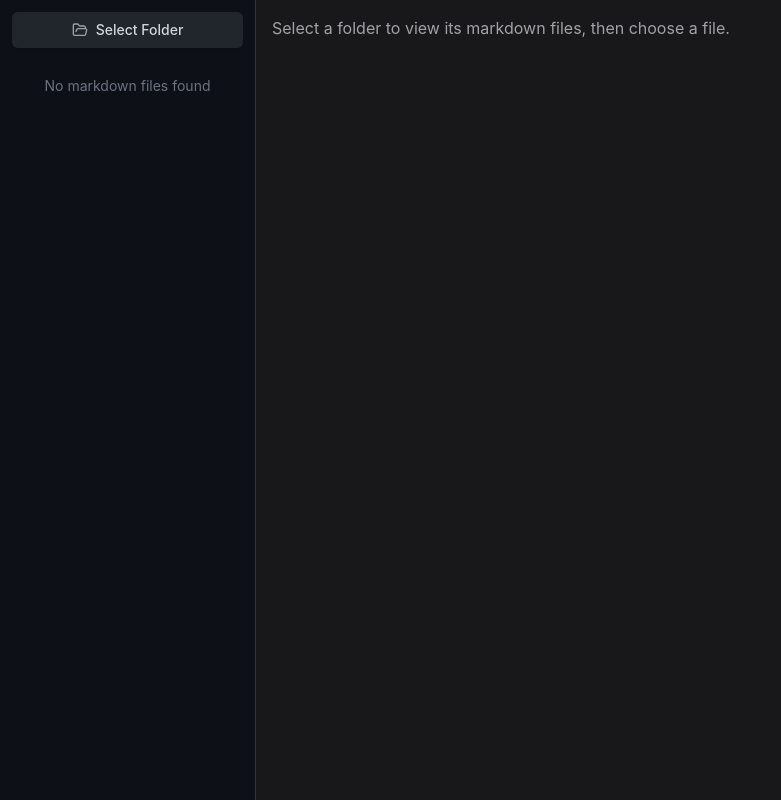
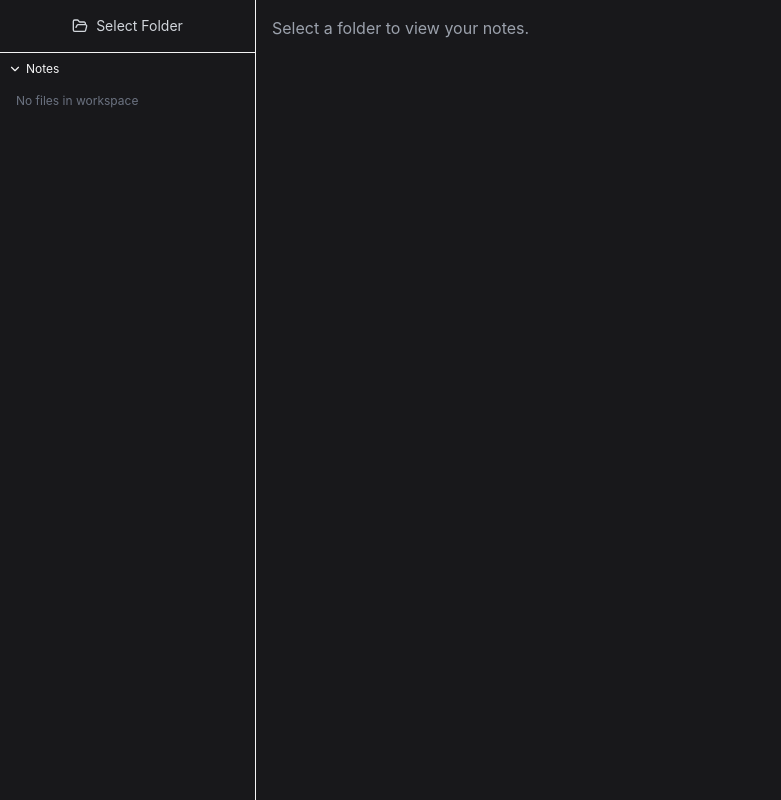
Before and after one commit to romitjain/notely, a Next.js app: page / in a window 1280 px wide. Shown: the whole page, without its empty margins (0-781 px from the left). Built offline with nearby package versions, Linux system fonts and the light colour scheme.

Commit message:
Changes to sidebar

```diff
--- a/app/globals.css
+++ b/app/globals.css
@@ -2,28 +2,52 @@
 @tailwind components;
 @tailwind utilities;
 
-
-/* Root variables for dark theme */
-:root {
+@layer base {
+  :root {
+    --background: 222.2 84% 4.9%;
+    --foreground: 210 40% 98%;
     /* Modern color palette */
-    --bg-primary: #0a0a0c;
-    --bg-secondary: #1a1b1e;
-    --bg-tertiary: #2a2b2f;
-    --text-primary: #f2f3f5;
-    --text-secondary: #a1a2a5;
-    --accent: #3b82f6;
-    --accent-hover: #60a5fa;
+    --bg-primary: #141c2b;
+    --bg-secondary: #1b2435;
+    --bg-tertiary: #1f2937;
+    --text-primary: #dee2e7;
+    --text-secondary: #9ba1ac;
+    --accent: #405285;
+    --accent-hover: #3b82f6;
     --success: #10b981;
     --warning: #f59e0b;
     --error: #ef4444;
 
+    /* Additional theme colors */
+    --card: #141c2b;
+    --card-foreground: #dee2e7;
+    --popover: #141c2b;
+    --popover-foreground: #9ba1ac;
+    --primary: #3b82f6;
+    --primary-foreground: #f8fafc;
+    --secondary: #1f2937;
+    --secondary-foreground: #f8fafc;
+    --border: #1f2937;
+    --input: #1f2937;
+    --ring: #3b82f6;
+
     /* Refined spacing and styling */
     --border-radius: 8px;
     --border-radius-lg: 12px;
+    --radius: 0.5rem;
     --transition-duration: 0.15s;
     --shadow-sm: 0 1px 2px rgba(0, 0, 0, 0.1);
     --shadow-md: 0 4px 6px rgba(0, 0, 0, 0.1);
     --shadow-lg: 0 10px 15px rgba(0, 0, 0, 0.1);
+  }
+
+  body {
+    background-color: hsl(var(--background));
+    color: hsl(var(--foreground));
+    font-family: 'Inter', system-ui, -apple-system, sans-serif;
+    line-height: 1.6;
+    -webkit-font-smoothing: antialiased;
+  }
 }
 
 /* Reset and base global styles */
@@ -31,14 +55,6 @@
     margin: 0;
     padding: 0;
     box-sizing: border-box;
-}
-
-body {
-    background-color: var(--bg-primary);
-    color: var(--text-primary);
-    font-family: 'Inter', system-ui, -apple-system, sans-serif;
-    line-height: 1.6;
-    -webkit-font-smoothing: antialiased;
 }
 
 /* Modern container styling */
@@ -168,45 +184,3 @@ textarea:focus {
 ::-webkit-scrollbar-thumb:hover {
     background: var(--text-secondary);
 }
-
-@layer base {
-  :root {
-    /* Modern monochromatic dark theme */
-    --background: 222 47% 11%;        /* #141c2b */
-    --foreground: 213 31% 91%;        /* #dee2e7 */
-
-    --muted: 223 47% 14%;             /* #1b2435 */
-    --muted-foreground: 215 20% 65%;  /* #9ba1ac */
-
-    --accent: 224 47% 38%;            /* #405285 */
-    --accent-foreground: 213 31% 91%; /* #dee2e7 */
-
-    --card: 222 47% 11%;              /* #141c2b */
-    --card-foreground: 213 31% 91%;   /* #dee2e7 */
-
-    --popover: 222 47% 11%;           /* #141c2b */
-    --popover-foreground: 215 20% 65%;/* #9ba1ac */
-
-    --primary: 221 83% 53%;           /* #3b82f6 */
-    --primary-foreground: 210 40% 98%; /* #f8fafc */
-
-    --secondary: 223 47% 16%;         /* #1f2937 */
-    --secondary-foreground: 210 40% 98%; /* #f8fafc */
-
-    --border: 216 34% 17%;            /* #1f2937 */
-    --input: 216 34% 17%;             /* #1f2937 */
-    --ring: 224 71% 45%;              /* #3b82f6 */
-
-    --radius: 0.5rem;
-  }
-}
-
-
-@layer base {
-  * {
-    @apply border-border;
-    }
-  body {
-    @apply bg-background text-foreground;
-    }
-}
--- a/app/layout.tsx
+++ b/app/layout.tsx
@@ -3,7 +3,8 @@ import { Toaster } from "@/components/ui/toaster";
 import "./globals.css";
 
 export const metadata: Metadata = {
-    title: "Markdown Editor",
+    title: "Notely",
+    description: "A simple markdown note taking app with a pinch of AI focused on privacy",
 };
 
 export default function RootLayout({
--- a/app/page.tsx
+++ b/app/page.tsx
@@ -48,7 +48,7 @@ export default function HomePage() {
                 {currentFile ? (
                     <MarkdownEditor file={currentFile} />
                 ) : (
-                    <p>Select a folder to view its markdown files, then choose a file.</p>
+                    <p>Select a folder to view your notes.</p>
                 )}
             </div>
         </div>
--- a/components/Sidebar.tsx
+++ b/components/Sidebar.tsx
@@ -1,5 +1,5 @@
 import React from 'react';
-import { FileText, FolderOpen } from 'lucide-react';
+import { FileText, FolderOpen, ChevronRight, ChevronDown } from 'lucide-react';
 import { Button } from "@/components/ui/button";
 import { cn } from "@/lib/utils";
 
@@ -15,59 +15,71 @@ interface SidebarProps {
     activeFile?: MarkdownFile;
 }
 
-export default function Sidebar({ files, onFileClick, onFolderSelect, activeFile }: SidebarProps) {
+const Sidebar = ({ files, onFileClick, onFolderSelect, activeFile }: SidebarProps) => {
+    const [isExpanded, setIsExpanded] = React.useState(true);
+
     return (
-        <div className="w-64 min-h-screen bg-[#0d1117] border-r border-[#30363d] flex flex-col">
-            {/* Header with folder select */}
-            <div className="p-3">
+        <div className="w-64 min-h-screen bg-secondary border-r border-border flex flex-col">
+            <div className="p-2 border-b border-border">
                 <Button
-                    variant="secondary"
-                    className="w-full bg-[#21262d] hover:bg-[#30363d] text-gray-300
-                             border border-[#30363d] shadow-sm
-                             flex items-center gap-2 text-sm font-medium"
+                    variant="ghost"
+                    className="w-full bg-transparent hover:bg-secondary/80 text-gray-300
+                             flex items-center gap-2 text-sm font-normal"
                     onClick={onFolderSelect}
                 >
-                    <FolderOpen className="h-4 w-4 opacity-70" />
+                    <FolderOpen className="h-4 w-4 text-muted-foreground" />
                     Select Folder
                 </Button>
             </div>
 
-            {/* Files list */}
-            <div className="flex-1 overflow-y-auto px-2">
+            <div className="flex-1 overflow-y-auto">
+                <div
+                    onClick={() => setIsExpanded(!isExpanded)}
+                    className="flex items-center gap-1 text-muted-foreground hover:text-gray-200 text-xs p-2 cursor-pointer hover:bg-secondary/80"
+                >
+                    {isExpanded ? (
+                        <ChevronDown className="h-3.5 w-3.5" />
+                    ) : (
+                        <ChevronRight className="h-3.5 w-3.5" />
+                    )}
+                    Notes
+                </div>
+
+                {isExpanded && (
+                    <div className="space-y-0.5">
                         {files.length === 0 ? (
-                    <div className="text-gray-500 text-sm p-4 text-center">
-                        No markdown files found
+                            <div className="text-gray-500 text-xs px-4 py-2">
+                                No files in workspace
                             </div>
                         ) : (
-                    <div className="space-y-0.5">
-                        {files.map((file) => (
+                            files.map((file) => (
                                 <button
                                     key={file.name}
                                     onClick={() => onFileClick(file)}
                                     className={cn(
-                                    "w-full text-left px-3 py-2 rounded-md",
-                                    "flex items-center gap-2 text-sm",
-                                    "transition-all duration-150 ease-in-out",
-                                    "group focus:outline-none focus:ring-1 focus:ring-[#58a6ff]/30",
+                                        "w-full text-left px-4 py-1",
+                                        "flex items-center gap-2 text-xs",
+                                        "transition-colors",
                                         activeFile?.name === file.name
-                                        ? "bg-[#1f2937] text-gray-200"
-                                        : "text-gray-400 hover:bg-[#1f2937]/50 hover:text-gray-300"
+                                            ? "bg-secondary-foreground/10"
+                                            : "bg-transparent hover:bg-secondary-foreground/5",
+                                        activeFile?.name === file.name
+                                            ? "text-primary"
+                                            : "text-muted-foreground hover:text-primary"
                                     )}
                                 >
-                                <FileText className={cn(
-                                    "h-4 w-4 shrink-0",
-                                    activeFile?.name === file.name
-                                        ? "text-[#58a6ff]"
-                                        : "text-gray-500 group-hover:text-gray-400"
-                                )} />
+                                    <FileText className="h-3.5 w-3.5 shrink-0 text-muted-foreground" />
                                     <span className="truncate">
                                         {file.name.replace('.md', '')}
                                     </span>
                                 </button>
-                        ))}
+                            ))
+                        )}
                     </div>
                 )}
             </div>
         </div>
     );
-}
+};
+
+export default Sidebar;
```
Lines whose indentation alone changed are shown as unchanged.
